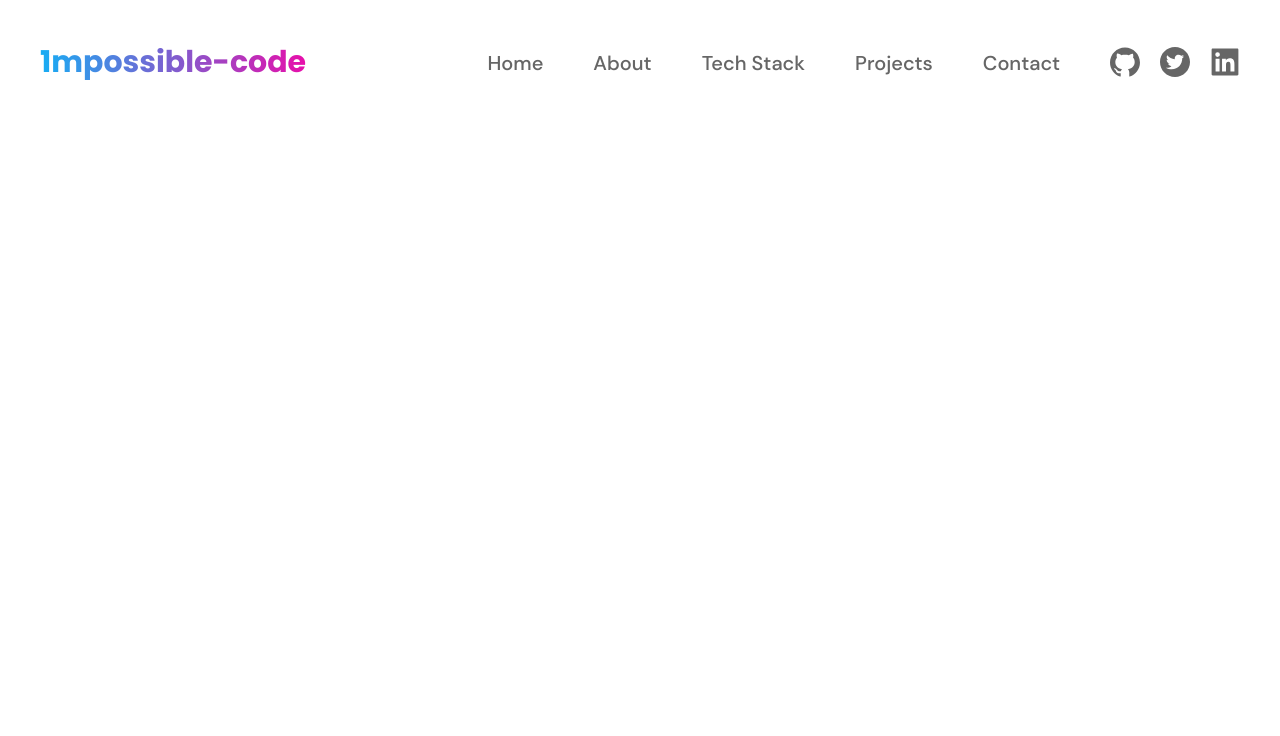
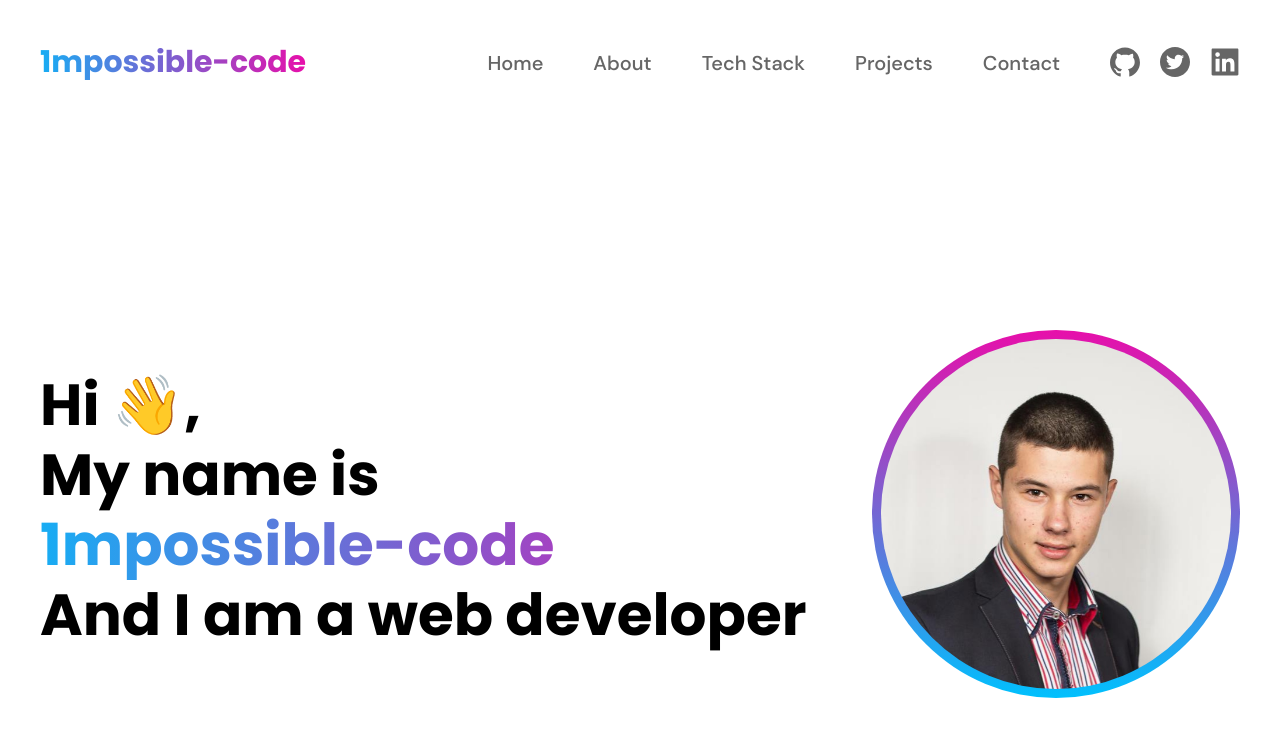
Before and after one commit to 1mpossible-code/github-profile-page, a React (Create React App) app: page / in a window 1280 px wide. Shown: the top 736 px of the page. Built offline with nearby package versions, Linux system fonts and the light colour scheme.

Commit message:
Create designed Greeting component.

```diff
--- /dev/null
+++ b/src/components/Greeting/Greeting.module.css
@@ -0,0 +1,45 @@
+.greeting {
+    display: flex;
+    justify-content: space-between;
+    margin: 205px 0;
+}
+
+.imageBorder {
+    position: relative;
+    width: 350px;
+    height: 350px;
+    border-radius: 230px;
+    border: 9px solid transparent;
+    background-clip: border-box;
+}
+
+.imageBorder::after {
+    position: absolute;
+    top: -9px;
+    bottom: -9px;
+    right: -9px;
+    left: -9px;
+    content: "";
+    z-index: -1;
+    border-radius: 230px;
+    background: linear-gradient(180deg, #E70FAA 0%, #00C0FD 100%);
+}
+
+.image {
+    width: 100%;
+    border-radius: 230px;
+}
+
+.text {
+    font-family: "Poppins", sans-serif;
+    font-weight: 700;
+    font-size: 58px;
+    margin-top: 40px;
+    line-height: 70px;
+}
+
+.gradientText {
+    background: linear-gradient(90deg, #13B0F5 -2.06%, #E70FAA 100%);
+    -webkit-background-clip: text;
+    -webkit-text-fill-color: transparent;
+}
--- /dev/null
+++ b/src/components/Greeting/Greeting.tsx
@@ -0,0 +1,23 @@
+import React from 'react';
+import classes from './Greeting.module.css'
+import photo from '../../assets/avatar.jpg'
+
+const Greeting = () => {
+    return (
+        <div className={classes.greeting}>
+            <div className={classes.text}>
+                <div>Hi 👋,</div>
+                <div>My name is</div>
+                <div className={classes.gradientText}>1mpossible-code</div>
+                <div>And I am a web developer</div>
+            </div>
+            <div>
+                <div className={classes.imageBorder}>
+                    <img src={photo} alt="" className={classes.image}/>
+                </div>
+            </div>
+        </div>
+    );
+};
+
+export default Greeting;
--- a/src/pages/Main.tsx
+++ b/src/pages/Main.tsx
@@ -1,11 +1,13 @@
 import React from 'react';
 import Header from '../components/Header/Header';
 import classes from './Main.module.css';
+import Greeting from '../components/Greeting/Greeting';
 
 const Main = () => {
     return (
         <main className={classes.container}>
             <Header/>
+            <Greeting/>
         </main>
     )
 }
```
Also changed, not shown: src/assets/avatar.jpg (added).
